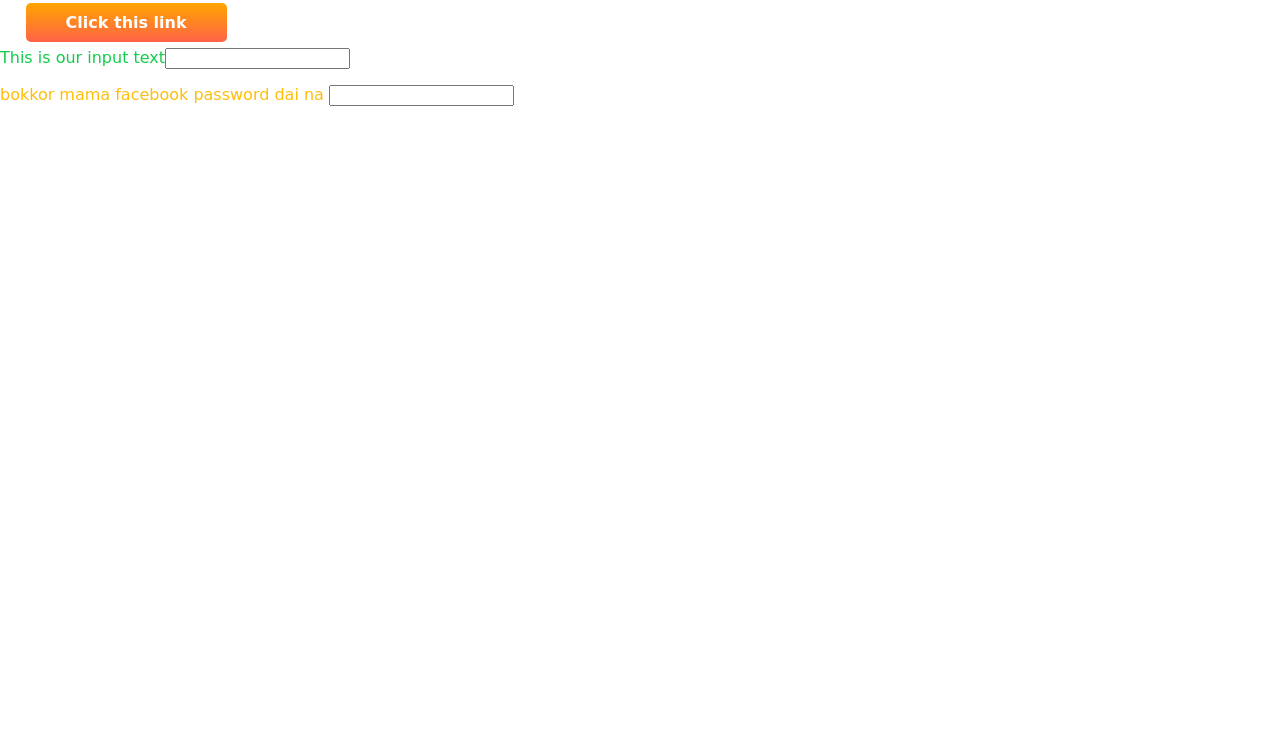
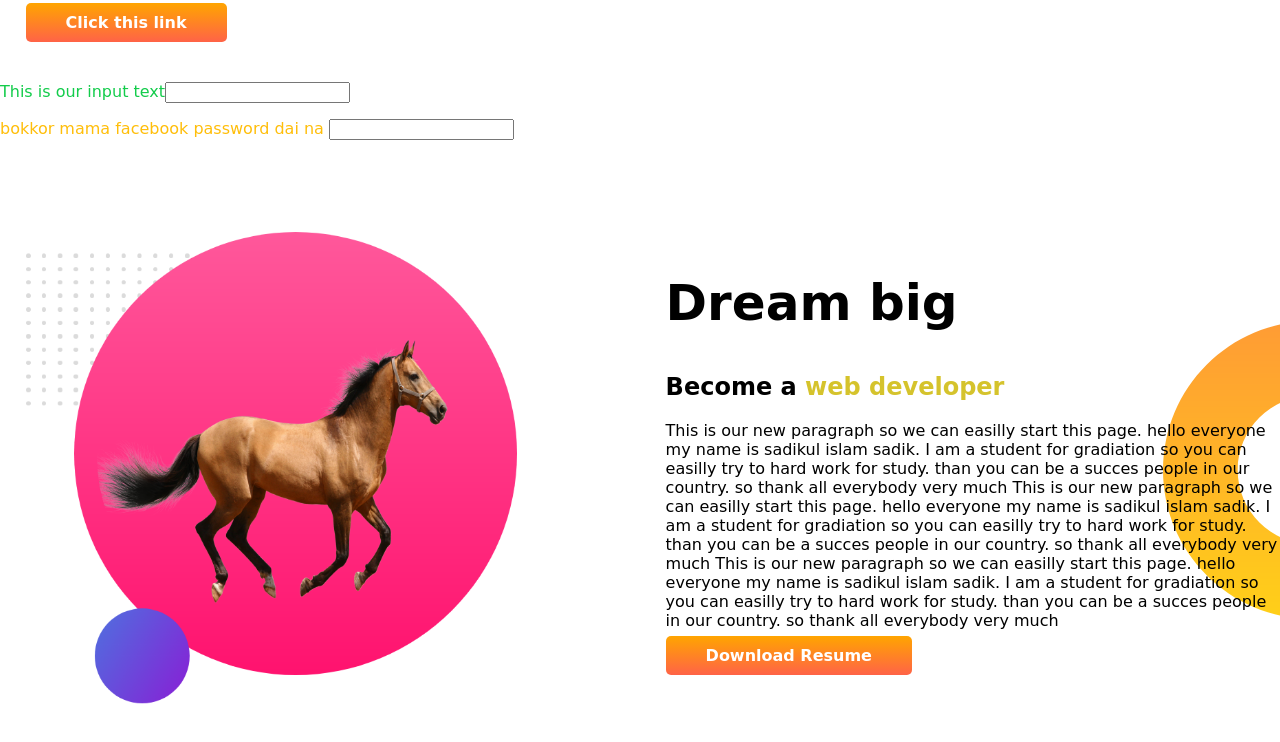
Before and after one commit to Sadik0122/developer-portfolio, a plain HTML site: page index.html in a window 1280 px wide. Shown: the part 552-1294 px from the top of the page. Before the commit the page ends 800 px from the top, so only its background shows below. Drawn offline with Linux system fonts and the light colour scheme; a web font is replaced by a local one.

Commit message:
dream added

```diff
--- a/index.html
+++ b/index.html
@@ -36,7 +36,27 @@
       </div>
    </section>
    <p class="mama">This is our input text<input type="text"></p>
-   <p class="bokkor">bokkor mama facebook password dai na <input type="password"></p>
+   <p class="bokkor">bokkor mama facebook password dai na <input type="password"></p><br><br><br><br>
+
+   <section class="dream-big">
+      <div class="half-width">
+         <img src="developer-portfolio-master/images/horse.png" alt="">
+      </div>
+
+      <div class="half-width">
+         <h1>Dream big</h1>
+         <h2>Become a <span class="web-developer">web developer</span></h2>
+         <p>This is our new paragraph so we can easilly start this page. hello everyone my name is sadikul islam sadik.
+            I am a student for gradiation so you can easilly try to hard work for study. than you can be a succes people
+            in our country. so thank all everybody very much This is our new paragraph so we can easilly start this
+            page. hello everyone my name is sadikul islam sadik. I am a student for gradiation so you can easilly try to
+            hard work for study. than you can be a succes people in our country. so thank all everybody very much This
+            is our new paragraph so we can easilly start this page. hello everyone my name is sadikul islam sadik. I am
+            a student for gradiation so you can easilly try to hard work for study. than you can be a succes people in
+            our country. so thank all everybody very much</p>
+         <a class="link-button" target="_blank" href="https://www.youtube.com/watch?v=Khy_fxUGaQM">Download Resume</a>
+      </div>
+   </section>
 </body>
 
 </html>
--- a/style.css
+++ b/style.css
@@ -11,6 +11,7 @@ h1{
 }
 section{
    display:flex;
+   margin-bottom: 50px;
 }
 .half-width{
    width: 50%;
@@ -37,3 +38,11 @@ section{
    background-image: url(developer-portfolio-master/images/top-banner.png);
    background-repeat: no-repeat;
 }
+.dream-big{
+   background-image: url(developer-portfolio-master/images/dream-bg.png);
+   background-repeat: no-repeat;
+   background-position: right;
+}
+.web-developer{
+   color:rgba(206, 186, 11, 0.863);
+}
```
